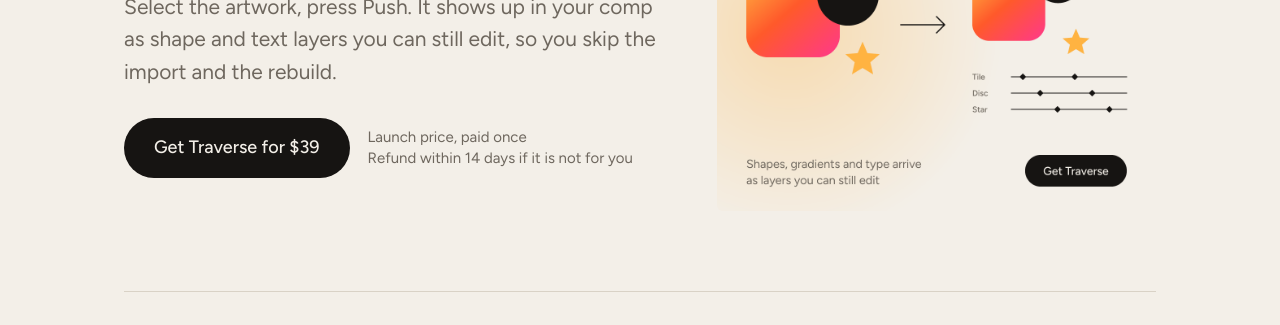
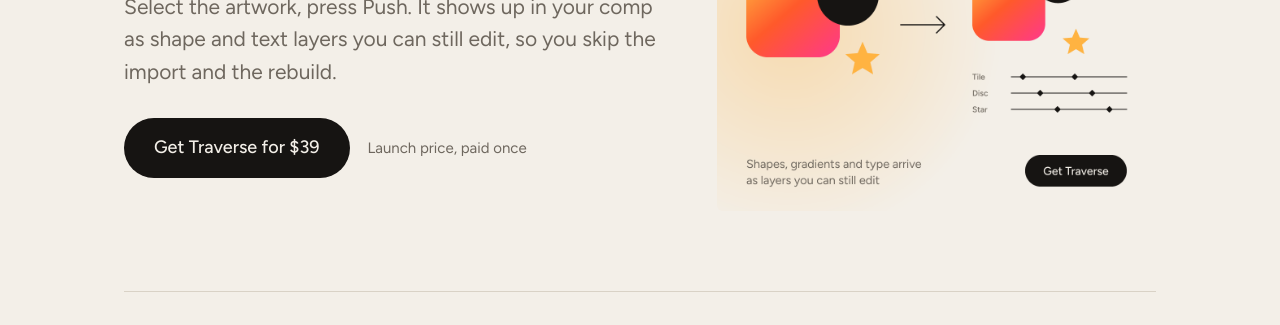
Before and after one commit to traverse-plugin/traverse-plugin.github.io, a plain HTML site: page index.html in a window 1280 px wide. Shown: the part 475-800 px from the top of the page. Drawn offline with Linux system fonts and the light colour scheme.

Commit message:
Traverse 1.1.0

```diff
--- a/index.html
+++ b/index.html
@@ -59,7 +59,7 @@ footer{padding:32px 0 64px;color:var(--mute);font-size:14px;border-top:1px solid
   <div>
     <h1>Illustrator to After Effects in one click</h1>
     <p class="lead">Select the artwork, press Push. It shows up in your comp as shape and text layers you can still edit, so you skip the import and the rebuild.</p>
-    <div class="buy"><a class="btn" href="https://traverseplugin.gumroad.com/l/traverse">Get Traverse for $39</a><small>Launch price, paid once<br>Refund within 14 days if it is not for you</small></div>
+    <div class="buy"><a class="btn" href="https://traverseplugin.gumroad.com/l/traverse">Get Traverse for $39</a><small>Launch price, paid once</small></div>
   </div>
   <img src="img/traverse_A_one_click_4x5.png" alt="Artwork from an Illustrator artboard shown as separate After Effects layers">
 </div>
```
